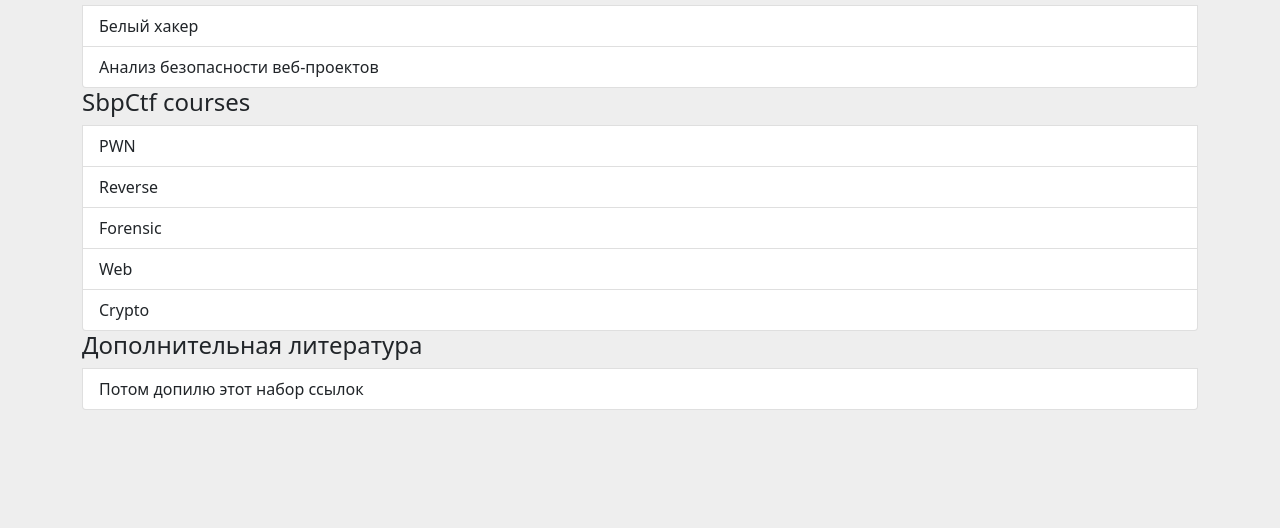
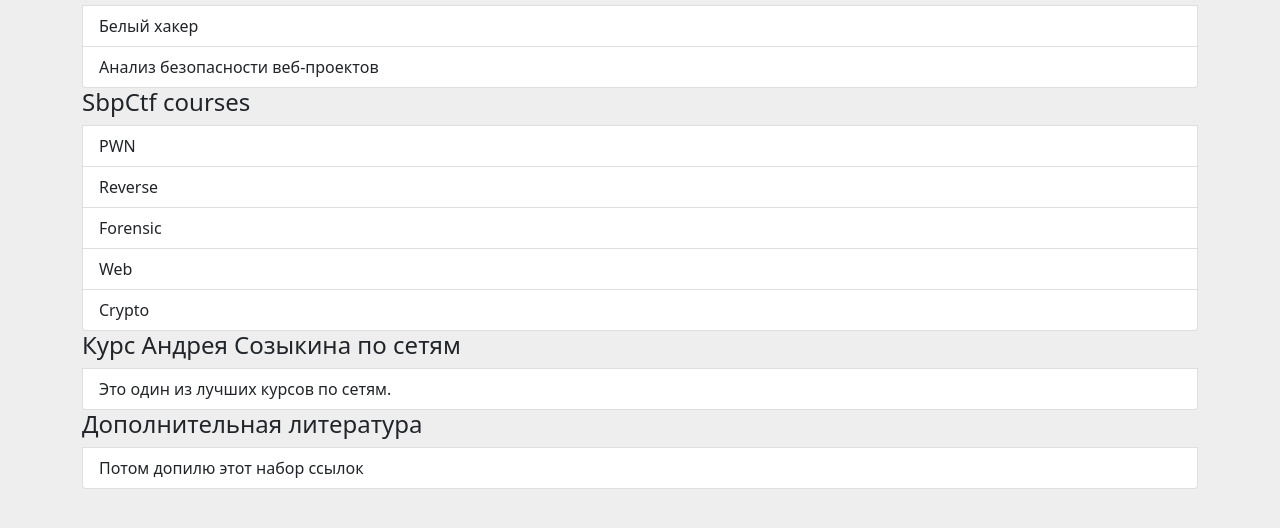
Before and after one commit to IlyushaVoterk2100/CY8erJabA_site, a plain HTML site: page index.html in a window 1280 px wide. Shown: the part 78-606 px from the top of the page. Drawn offline with Linux system fonts and the light colour scheme.

Commit message:
Add files via upload

```diff
--- a/index.html
+++ b/index.html
@@ -31,6 +31,10 @@
       <a target="_blank" href="https://crypto-kids20.forkbomb.ru/tasks" class="list-group-item list-group-item-action">Crypto</a>
     </div>
     <div class="list-group">
+      <h4>Курс Андрея Созыкина по сетям</h4>
+      <a target="_blank" href="https://asozykin.ru/courses/networks_online" class="list-group-item list-group-item-action">Это один из лучших курсов по сетям.</a>
+    </div>
+    <div class="list-group">
       <h4>Дополнительная литература</h4>
       <a target="_blank" href="https://ctfnews.ru/literature/" class="list-group-item list-group-item-action">Потом допилю этот набор ссылок</a>
     </div>
```
